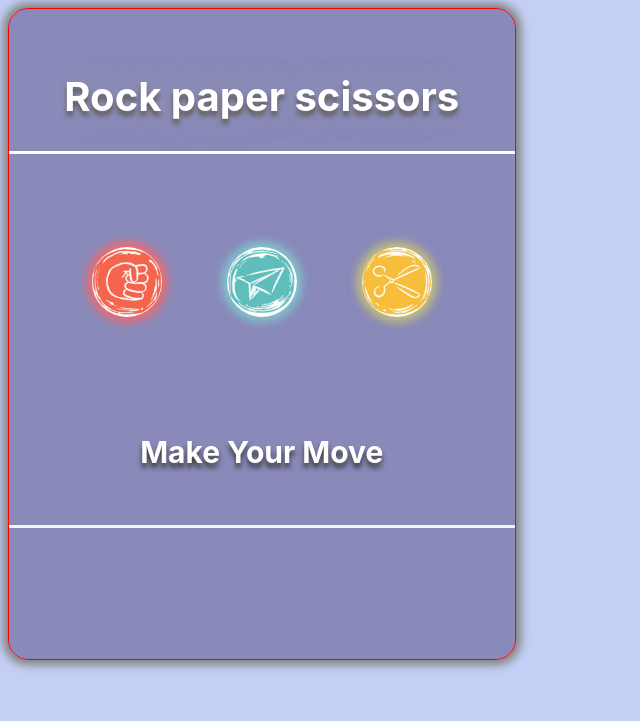
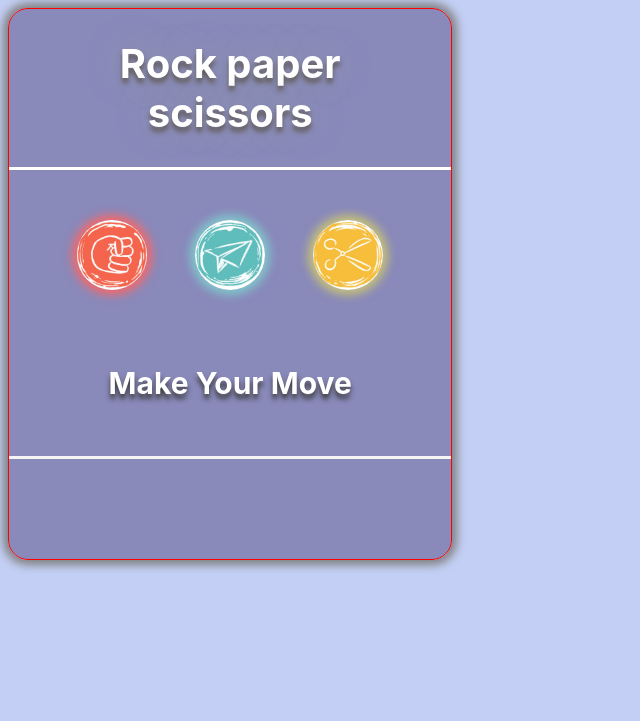
Before and after one commit to Irfanahmedkhan/rock-paper-scissor-game, a plain HTML site: page index.html in a window 1280 px wide. Shown: the whole page, without its empty margins (0-640 px from the left). Drawn offline with Linux system fonts and the light colour scheme.

Commit message:
Update style.css

```diff
--- a/style.css
+++ b/style.css
@@ -4,8 +4,8 @@ html, body {
 }
 
 #container {
-  height: 650px;
-  width: 40%;
+  height: 550px;
+  width: 35%;
   box-shadow: 0px 0px 10px 5px rgb(128, 128, 128);
   border: 1px solid red;
   border-radius: 20px;
@@ -14,14 +14,14 @@ html, body {
   }
 
 #border {
-  height: 30%;
+  height: 20%;
   display: flex;
   align-items: center;
   justify-content: space-around;
 }
 
 #result {
-  height: 20%;
+  height: 15%;
   display: flex;
   align-items: center;
   justify-content: space-around;
@@ -46,7 +46,7 @@ html, body {
   color: #fff;
   text-shadow: 0 5px 5px rgb(97, 91, 91),  0 0 35px #919ca7;
   text-align: center;
-
+margin-top: 0px;
 }
 
 #imgtext {
@@ -70,7 +70,7 @@ html, body {
 }
 
 .resultimg {
-  width: 80px;
+  width: 75px;
     border-radius: 100px;
   overflow-y: auto;
   box-shadow: 0px 0px 10px 5px rgb(61, 211, 231);
```
